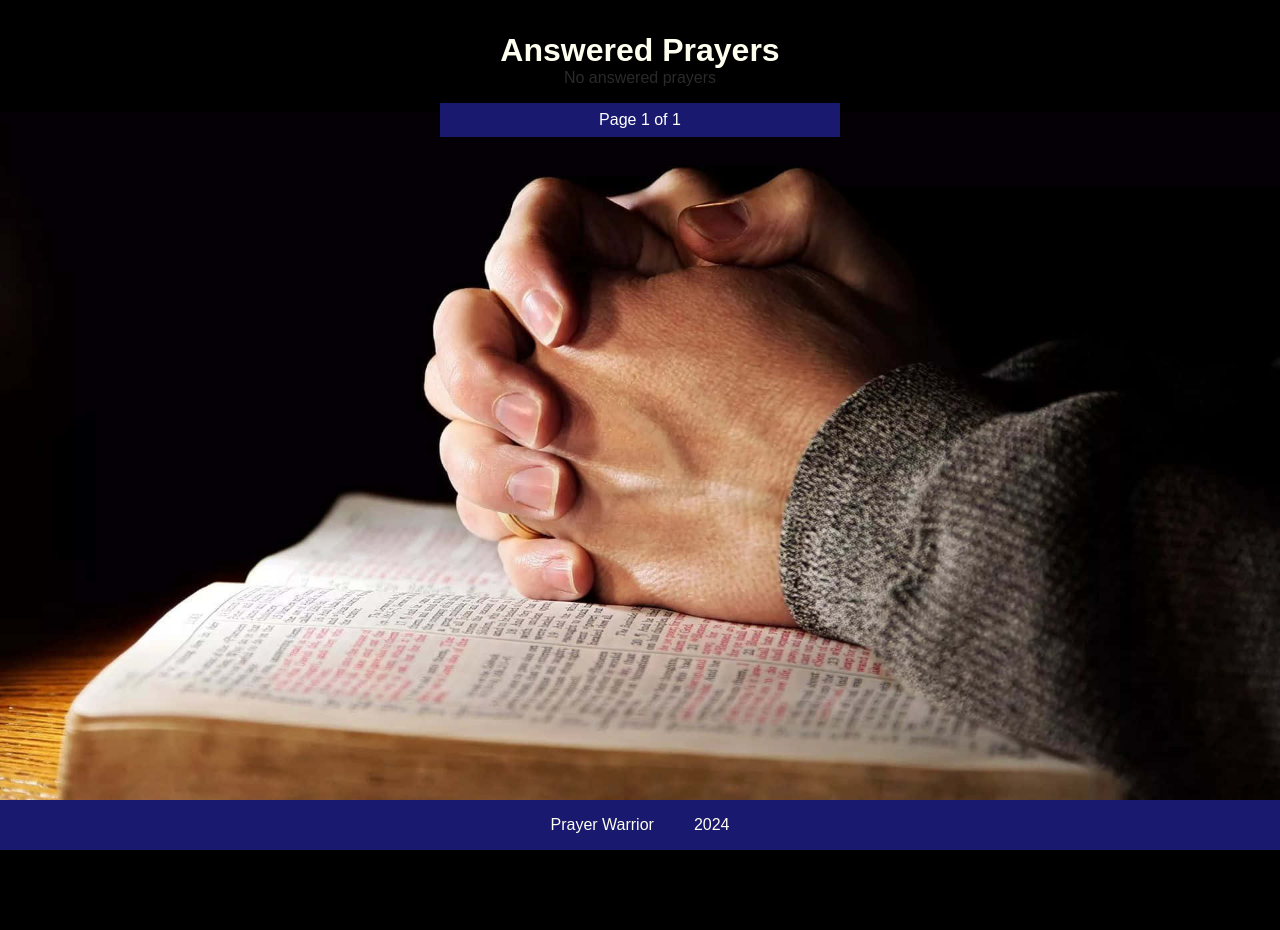
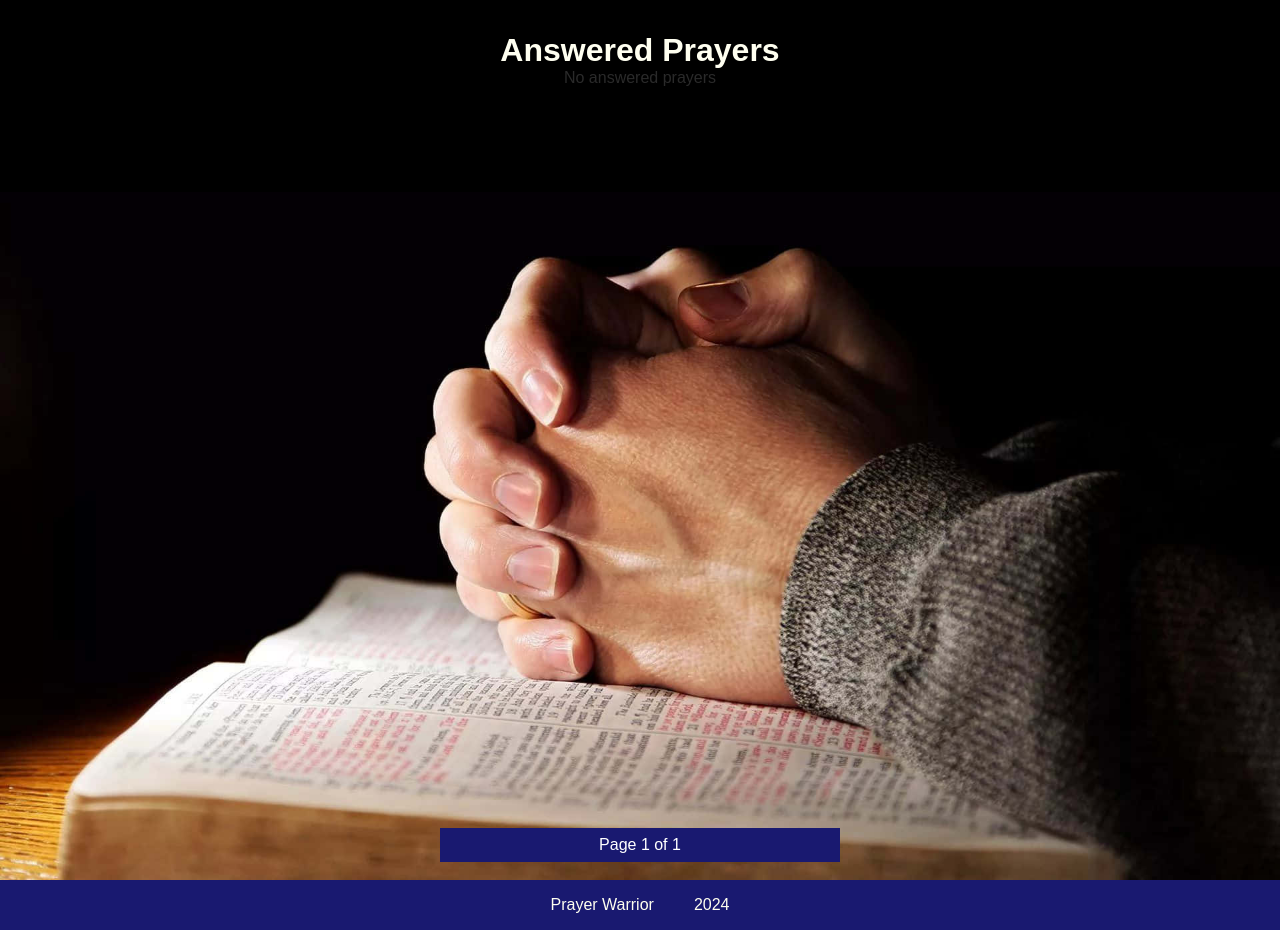
Before and after one commit to stephenlindstrom/prayer_warrior, a Django app: page /app/answered-prayer-list/ in a window 1280 px wide. Shown: the part 80-1010 px from the top of the page. Before the commit the page ends 930 px from the top, so only its background shows below. Run offline with Django 5.2, Linux system fonts and the light colour scheme; the visitor is signed in with stand-in values (Sample User, id 1); data that the repository does not hold is empty.

Commit message:
Adjust styling of list pages Adjusted position of background image on list pages. Also moved pagination to the bottom of each list page.

```diff
--- a/app/static/app/answered-prayer-list.css
+++ b/app/static/app/answered-prayer-list.css
@@ -1,5 +1,13 @@
 #content {
-    margin-top: 7rem;
+    margin-top: 12rem;
+}
+
+.page-container {
+  margin-bottom: 50px;
+}
+
+.header {
+  margin-top: -5rem;
 }
 
 #content .answered-prayer {
--- a/app/static/app/group-list.css
+++ b/app/static/app/group-list.css
@@ -1,6 +1,6 @@
 #content {
     text-align: center;
-    margin-top: 7rem;
+    margin-top: 12rem;
 }
 
 #content ul a {
@@ -37,6 +37,7 @@
     display: flex;
     flex-direction: column;
     align-items: center;
+    margin-bottom: 50px;
 }
 
 .header {
@@ -44,6 +45,7 @@
     grid-template-columns: 1fr auto 1fr;
     justify-items: center;
     width: 25vw;
+    margin-top: -5rem;
 }
 
 .header > *:nth-child(1) {
--- a/app/static/app/navbar.css
+++ b/app/static/app/navbar.css
@@ -34,7 +34,7 @@ header a {
     transition: all 0.3s ease 0s;
 }
 
-header a:hover, button:hover {
+header a:hover, #logout-button:hover {
     color: #b2bfdb;
 }
 
@@ -52,7 +52,7 @@ footer li {
     padding: 0 20px;
 }
 
-button {
+#logout-button {
     cursor: pointer;
     color: var(--secondary-color);
     transition: all 0.3s ease 0s;
@@ -76,7 +76,7 @@ button {
     background-color: var(--primary-color);
     position: absolute;
     top: 100%;
-    right: 0;
+    right: 10px;
     width: 200px;
     border: 1px solid var(--secondary-color);
     box-shadow: 0 4px 8px rgba(0, 0, 0, 0.1);
--- a/app/static/app/pagination.css
+++ b/app/static/app/pagination.css
@@ -6,6 +6,8 @@
     padding: 0.5rem;
     margin-top: 1rem;
     justify-content: space-around;
+    position: absolute;
+    bottom: 50px;
 }
 
 .pagination a {
--- a/app/templates/app/base.html
+++ b/app/templates/app/base.html
@@ -6,6 +6,7 @@
     <meta charset="UTF-8">
     <meta name="viewport" content="width=device-width, initial-scale=1.0">
     <title>Prayer Warrior</title>
+    <link rel="stylesheet" href="https://cdnjs.cloudflare.com/ajax/libs/font-awesome/6.0.0-beta3/css/all.min.css">
     <link rel="stylesheet" href="{% static 'app/base.css' %}">
     {% block script %} {% endblock %}
     {% block navbar-style %} {% endblock %}
--- a/app/templates/app/navbar.html
+++ b/app/templates/app/navbar.html
@@ -9,7 +9,7 @@
 {% block navbar %}
 <header>
     <h1 id="nav-title"><a href="{% url 'app:index' %}">Prayer Warrior</a></h1>
-    <button class="navbar-toggle" onclick="toggleMenu()">Menu</button>
+    <button class="navbar-toggle" onclick="toggleMenu()"><i class="fas fa-bars"></i></button>
     <nav>
         <ul id="navbar-menu">
             <li><a href="{% url 'app:personal-prayer' %}">Personal Prayers</a></li>
@@ -18,7 +18,7 @@
             <li>
                 <form action="{% url 'logout' %}" method="post">
                 {% csrf_token %}
-                    <button type="submit">Logout</button>
+                    <button type="submit" id="logout-button">Logout</button>
                 </form>
             </li>
         </ul>
```
Also changed, not shown: app/static/app/personal-prayer.css (+6 -1 lines), app/templates/app/personal-prayer.html (+0 -22 lines).
